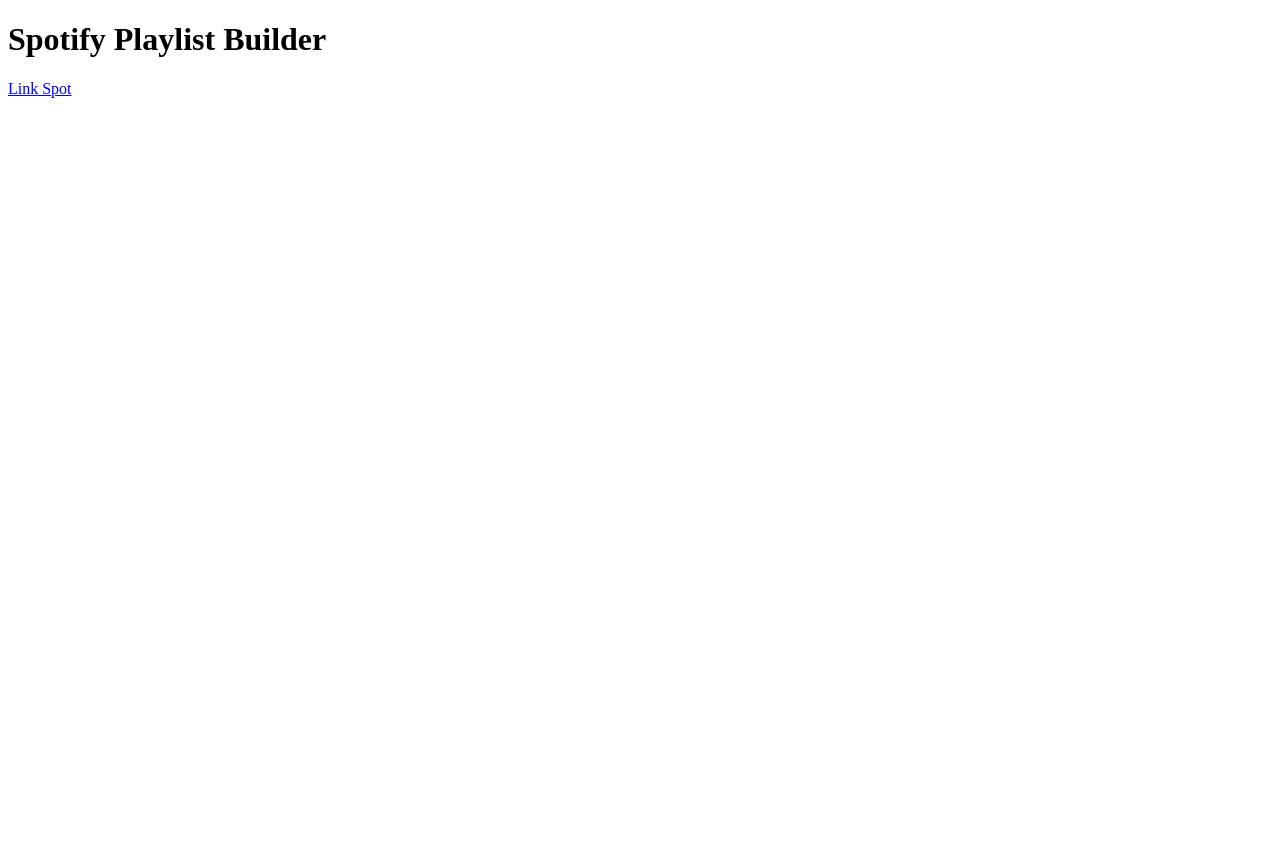
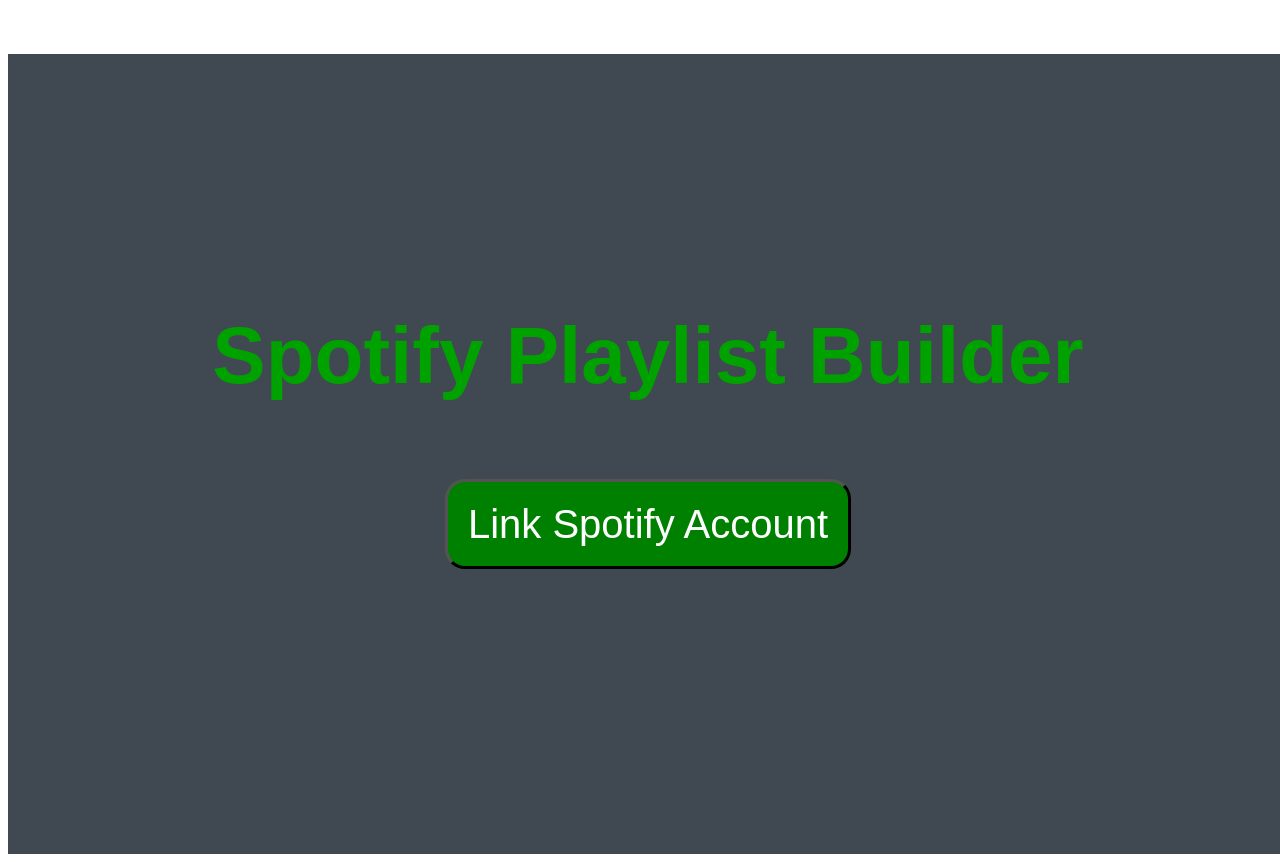
Before and after one commit to ryandw7/spotify-playlist-app, a React (Create React App) app: page / in a window 1280 px wide. Before the commit the page ends 800 px from the top, so only its background shows below. Built offline with nearby package versions, Linux system fonts and the light colour scheme.

Commit message:
add css to auth

```diff
--- a/src/Containers/App.js
+++ b/src/Containers/App.js
@@ -4,9 +4,8 @@
 import SearchResults from '../SearchResults.js';
 import styles from '../App.module.css';
 import data from '../testTracks.json';
-import authFlow from '../calls.js';
 import axios from 'axios';
-import Authorization from './Authorization.js'
+import Authorization from './Auth/Authorization.js'
 function App() {
 
   //store access token for api calls
@@ -21,14 +20,14 @@
       window.location.hash = "";
       window.localStorage.setItem("token", token);
       window.localStorage.setItem("authorized", true);
-      setIsAuth(true)
     }
 
     setToken(token);
     console.log(token)
-  })
+  }, [])
 
   const searchArtists = async (e) => {
+    if(currentSearch){
     const { data } = await axios.get("https://api.spotify.com/v1/search", {
       headers: {
         Authorization: `Bearer ${token}`
@@ -42,13 +41,12 @@
     //setArtists(data.artists.items);
     //console.log(artists);
 
-
+  }
   }
 
 
 
   //Check authorization status
-  const [isAuth, setIsAuth] = useState(false);
 
   const testTracks = data;
   //Recieve search value from search bar after submit is pressed;
@@ -63,7 +61,8 @@
   useEffect(() => {
     setValidTracks([]);
     renderTracks(currentSearch);
-    //eslint-disable-next-line
+    searchArtists();
+    // eslint-disable-next-line
   }, [currentSearch])
 
   const renderTracks = (search) => {
@@ -96,6 +95,10 @@
   //PLAYLIST NAME
   const [name, setName] = useState('Playlist');
 
+
+  useEffect(()=>{
+
+  }, [currentSearch])
   return (
     <div>
       {window.localStorage.getItem("authorized") ?
--- /dev/null
+++ b/src/Containers/Auth/Auth.module.css
@@ -0,0 +1,30 @@
+.div {
+    align-items: center;
+    margin: 0 auto;
+    text-align: center;
+    font-family: Arial, Helvetica, sans-serif;
+    background-color: rgb(64, 72, 81);
+    height: 100vh;
+    width: 100vw;
+}
+
+.h1 {
+   padding-top: 20%;
+   font-size: 80px;
+   color: rgb(0, 162, 0);
+   margin-bottom: 100px;
+}
+
+.a {
+   font-size: 40px;
+   text-decoration: none;
+   padding: 20px;
+   border: 3px outset black;
+   border-radius: 20px;
+   background-color: green;
+   color: white;
+}
+
+a:hover {
+    background-color: rgb(1, 78, 1);
+}
--- /dev/null
+++ b/src/Containers/Auth/Authorization.js
@@ -0,0 +1,13 @@
+import React from 'react';
+import authFlow from '../../calls';
+import styles from './Auth.module.css'
+export default function Authorization(){
+    const url = authFlow();
+
+    return (
+        <div className={styles.div}>
+            <h1 className={styles.h1}>Spotify Playlist Builder</h1>
+            <a href={url} className={styles.a}>Link Spotify Account </a>
+        </div>
+    )
+}
--- a/src/Containers/Authorization.js
+++ /dev/null
@@ -1,12 +0,0 @@
-import React, { useState } from 'react';
-import authFlow from '../calls';
-export default function Authorization(){
-    const url = authFlow();
-
-    return (
-        <div>
-            <h1>Spotify Playlist Builder</h1>
-            <a href={url}>Link Spot </a>
-        </div>
-    )
-}
```
